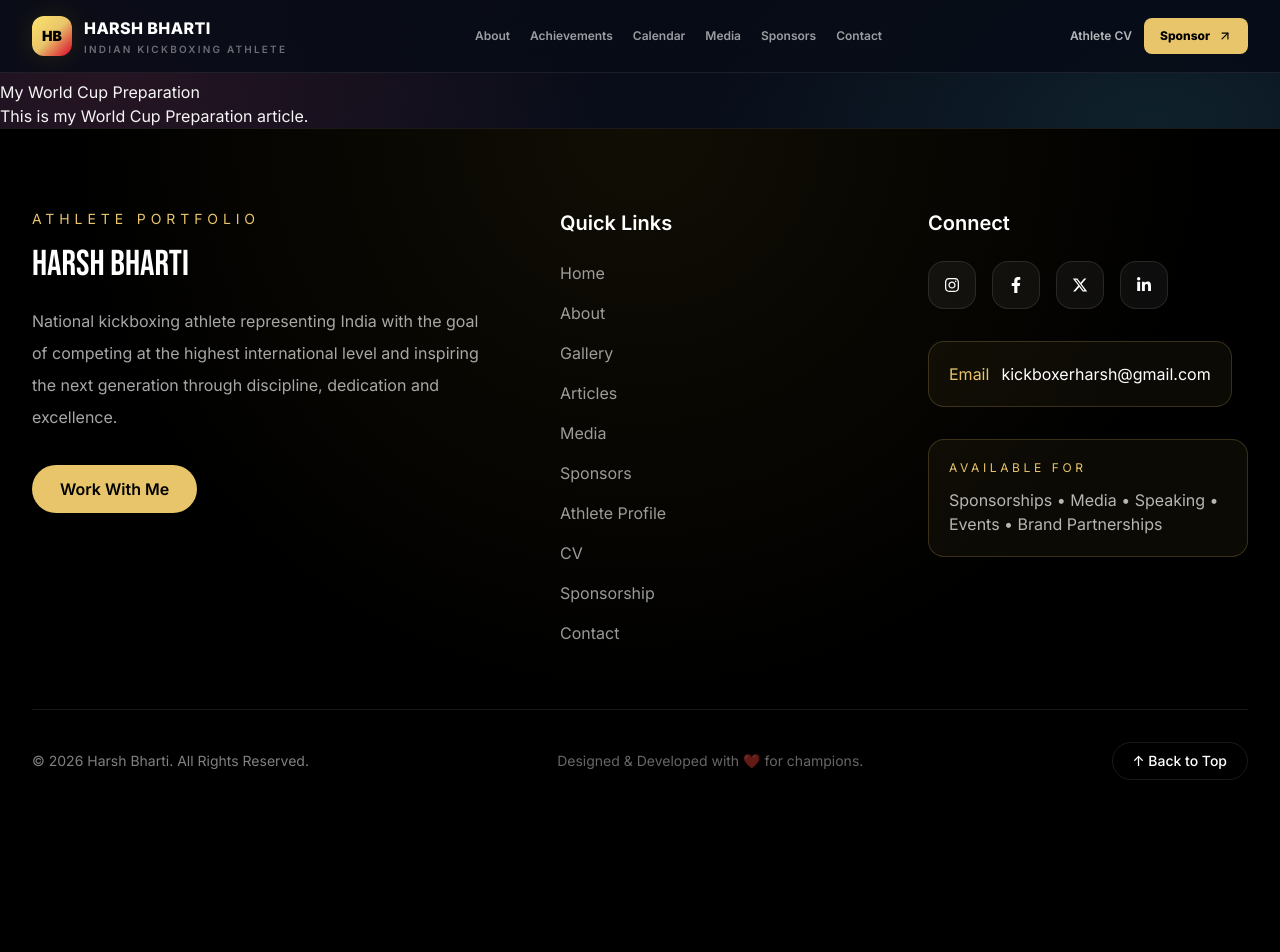
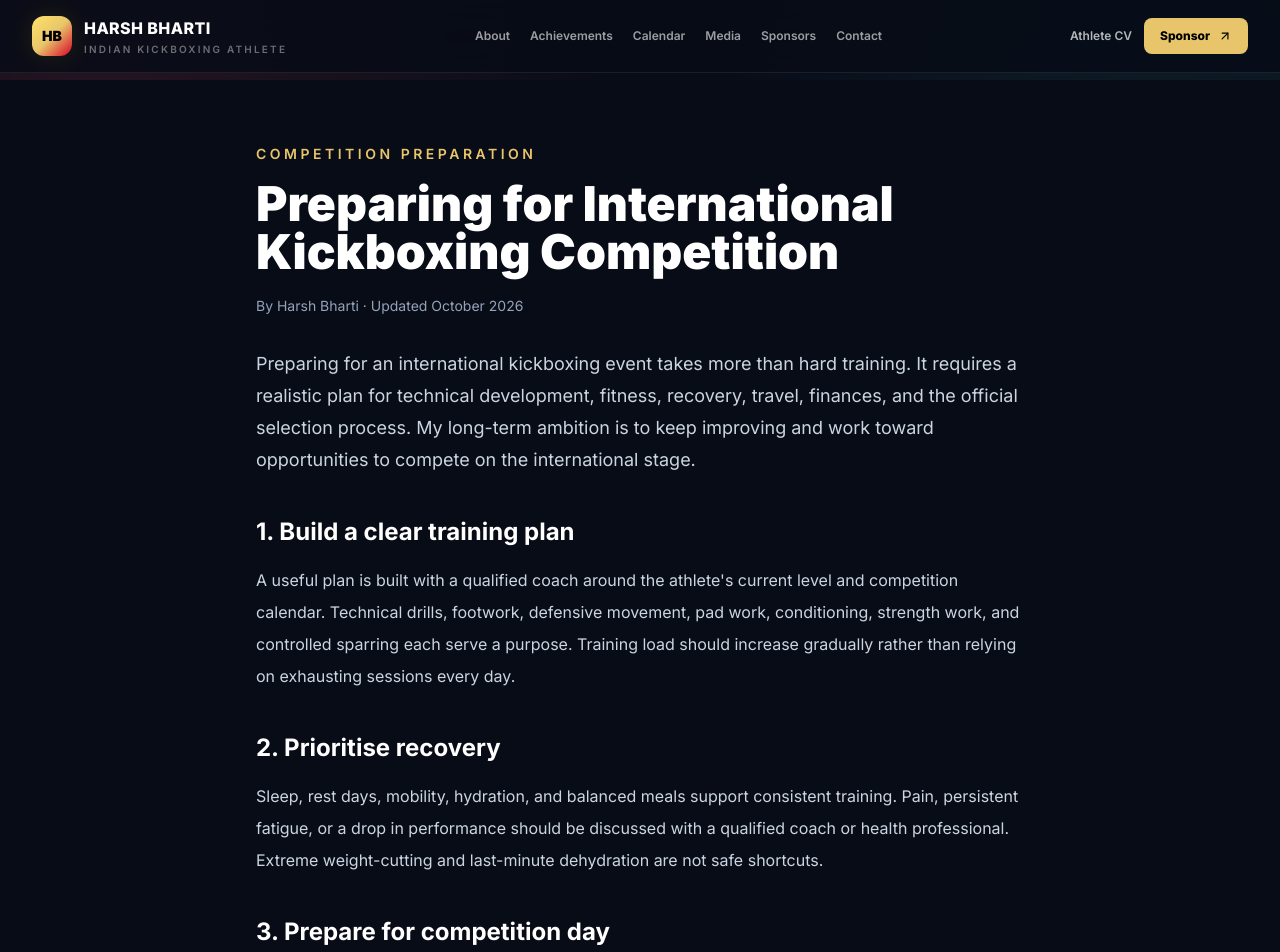
Before and after one commit to harshbharti55/kickboxer-harsh, a Next.js app: page /articles/world-cup-preparation in a window 1280 px wide. Shown: the top 952 px of the page. Before the commit the page ends 860 px from the top, so only its background shows below. Built offline with nearby package versions, Linux system fonts and the light colour scheme.

Commit message:
Write full competition preparation article

```diff
--- a/app/articles/world-cup-preparation/page.tsx
+++ b/app/articles/world-cup-preparation/page.tsx
@@ -1,9 +1,128 @@
+import type { Metadata } from "next";
+import Link from "next/link";
 
-export default function Page() {
+const canonical = "https://kickboxer-harsh.online/articles/world-cup-preparation";
+
+export const metadata: Metadata = {
+  title: "Preparing for International Kickboxing Competition | Harsh Bharti",
+  description:
+    "A practical look at the training, recovery, planning, and official-selection steps involved in preparing for an international kickboxing competition.",
+  alternates: { canonical },
+  openGraph: {
+    title: "Preparing for International Kickboxing Competition | Harsh Bharti",
+    description:
+      "Training, recovery, logistics, and realistic goal-setting for an international kickboxing campaign.",
+    type: "article",
+    url: canonical,
+  },
+};
+
+const articleSchema = {
+  "@context": "https://schema.org",
+  "@type": "Article",
+  "@id": `${canonical}#article`,
+  headline: "Preparing for International Kickboxing Competition",
+  description:
+    "A practical look at training, recovery, planning, and official-selection steps for international kickboxing.",
+  mainEntityOfPage: canonical,
+  author: {
+    "@type": "Person",
+    "@id": "https://kickboxer-harsh.online/#person",
+    name: "Harsh Bharti",
+    url: "https://kickboxer-harsh.online/",
+  },
+  publisher: {
+    "@type": "Organization",
+    "@id": "https://kickboxer-harsh.online/#organization",
+    name: "Harsh Bharti",
+    url: "https://kickboxer-harsh.online/",
+  },
+  inLanguage: "en-IN",
+};
+
+export default function WorldCupPreparationPage() {
   return (
-    <main>
-      <h1>My World Cup Preparation</h1>
-      <p>This is my World Cup Preparation article.</p>
+    <main className="min-h-screen bg-[#080c17] px-5 py-16 text-white sm:px-8">
+      <script
+        type="application/ld+json"
+        dangerouslySetInnerHTML={{
+          __html: JSON.stringify(articleSchema).replace(/</g, "\\u003c"),
+        }}
+      />
+      <article className="mx-auto max-w-3xl">
+        <p className="text-sm font-semibold uppercase tracking-[0.25em] text-[#e8c56a]">
+          Competition preparation
+        </p>
+        <h1 className="mt-4 text-4xl font-black leading-tight sm:text-5xl">
+          Preparing for International Kickboxing Competition
+        </h1>
+        <p className="mt-5 text-sm text-slate-400">
+          By Harsh Bharti · Updated October 2026
+        </p>
+        <p className="mt-8 text-lg leading-8 text-slate-300">
+          Preparing for an international kickboxing event takes more than hard
+          training. It requires a realistic plan for technical development,
+          fitness, recovery, travel, finances, and the official selection process.
+          My long-term ambition is to keep improving and work toward opportunities
+          to compete on the international stage.
+        </p>
+
+        <h2 className="mt-10 text-2xl font-bold">1. Build a clear training plan</h2>
+        <p className="mt-4 leading-8 text-slate-300">
+          A useful plan is built with a qualified coach around the athlete's
+          current level and competition calendar. Technical drills, footwork,
+          defensive movement, pad work, conditioning, strength work, and controlled
+          sparring each serve a purpose. Training load should increase gradually
+          rather than relying on exhausting sessions every day.
+        </p>
+
+        <h2 className="mt-10 text-2xl font-bold">2. Prioritise recovery</h2>
+        <p className="mt-4 leading-8 text-slate-300">
+          Sleep, rest days, mobility, hydration, and balanced meals support
+          consistent training. Pain, persistent fatigue, or a drop in performance
+          should be discussed with a qualified coach or health professional.
+          Extreme weight-cutting and last-minute dehydration are not safe shortcuts.
+        </p>
+
+        <h2 className="mt-10 text-2xl font-bold">3. Prepare for competition day</h2>
+        <p className="mt-4 leading-8 text-slate-300">
+          Athletes should review event rules, required documents, equipment,
+          weigh-in procedures, travel arrangements, and the event schedule in
+          advance. A simple checklist reduces avoidable stress and leaves more
+          attention for performance.
+        </p>
+
+        <h2 className="mt-10 text-2xl font-bold">4. Confirm selection and funding</h2>
+        <p className="mt-4 leading-8 text-slate-300">
+          International participation depends on official eligibility, selection,
+          event confirmation, and available funding. My interest in a future
+          international campaign is a goal, not a claim that selection or
+          participation has already been confirmed. A transparent budget should
+          identify expected costs such as registration, travel, accommodation,
+          equipment, coaching, and preparation.
+        </p>
+
+        <h2 className="mt-10 text-2xl font-bold">5. Measure progress over time</h2>
+        <p className="mt-4 leading-8 text-slate-300">
+          Training notes, coach feedback, technical goals, and lessons from each
+          competition help show where progress is being made. The aim is to arrive
+          prepared, healthy, and focused—not simply tired from doing more work.
+        </p>
+
+        <p className="mt-10 leading-8 text-slate-300">
+          International competition remains an ambition that requires continued
+          work and official confirmation. I will share verified updates when
+          plans and event details are confirmed.
+        </p>
+        <div className="mt-12 flex flex-wrap gap-4 border-t border-white/10 pt-6 text-sm">
+          <Link className="text-[#e8c56a] hover:underline" href="/articles">
+            ← All articles
+          </Link>
+          <Link className="text-[#e8c56a] hover:underline" href="/sponsorship">
+            Sponsorship opportunities →
+          </Link>
+        </div>
+      </article>
     </main>
   );
 }
```
